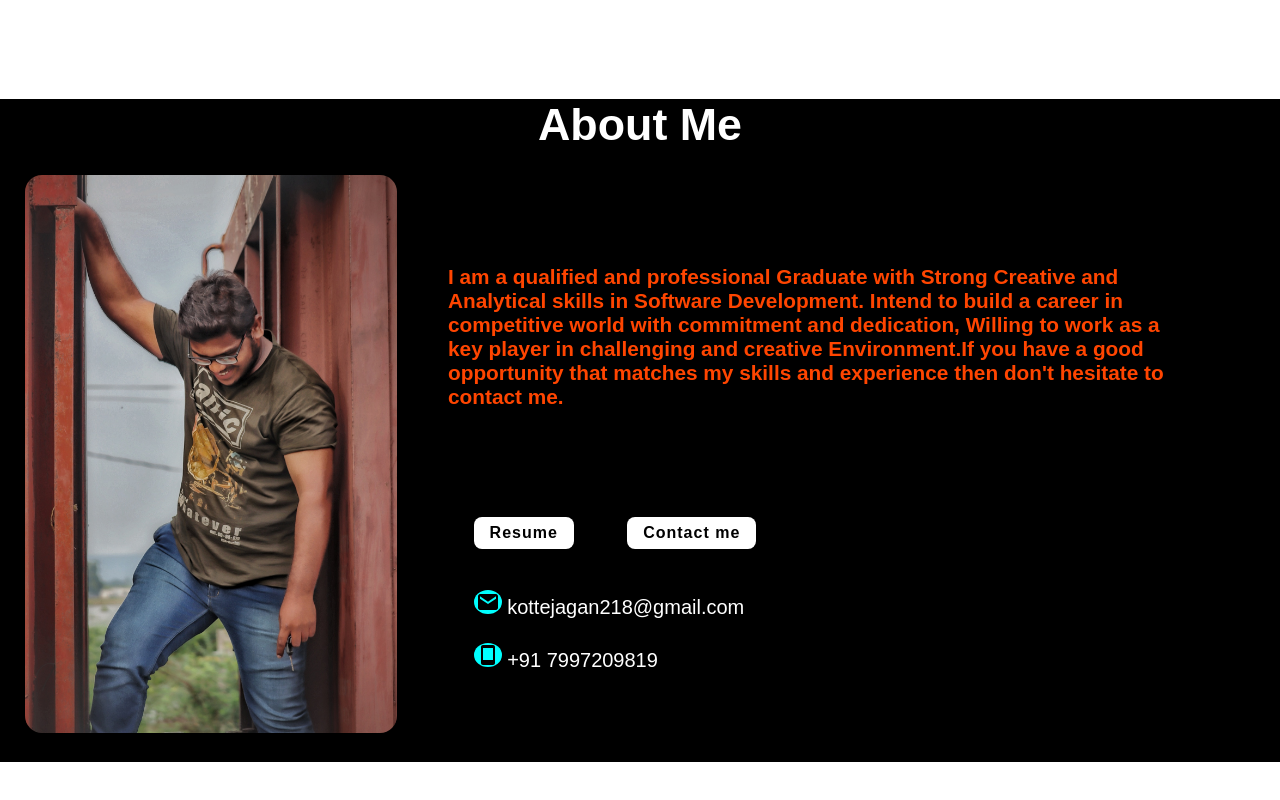
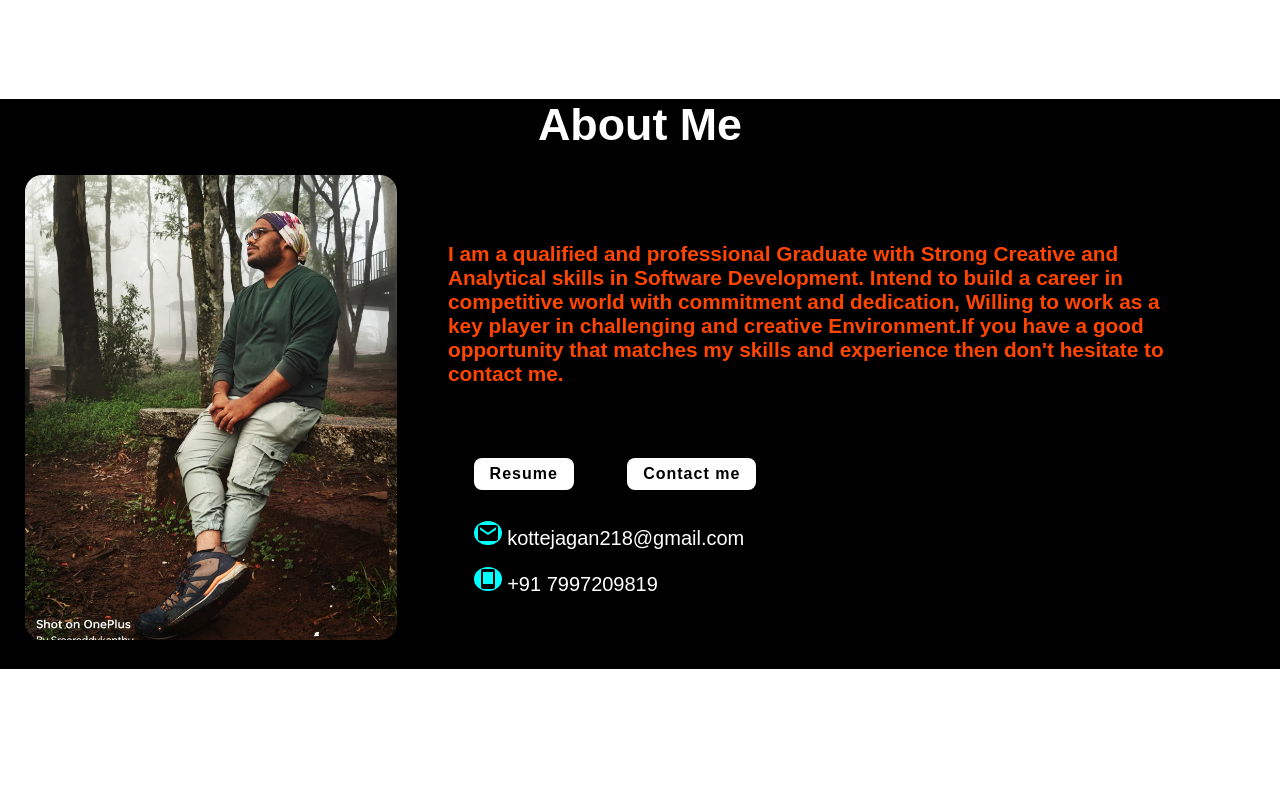
Before and after one commit to KotteJagan/portfolio, a plain HTML site: page index.html in a window 1280 px wide. Shown: the part 3261-4061 px from the top of the page. Drawn offline with nearby package versions, Linux system fonts and the light colour scheme.

Commit message:
Update index.html

```diff
--- a/index.html
+++ b/index.html
@@ -98,7 +98,7 @@
     </section>
     <section class="about" id="about">
         <h1 class="ab">About Me</h1>
-        <img class="img2" src="img3.jpg" alt="">
+        <img class="img2" src="jk.jpg" alt="">
         <p class="abp">I am a qualified and professional Graduate with Strong Creative and Analytical skills in Software Development. Intend to build a career in competitive world with commitment and dedication, Willing to work as a key player in challenging and creative
             Environment.If you have a good opportunity that matches my skills and experience then don't hesitate to contact me.
         </p>
```
